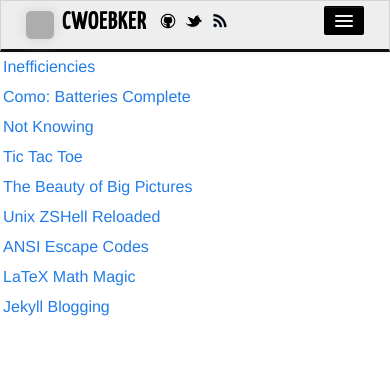
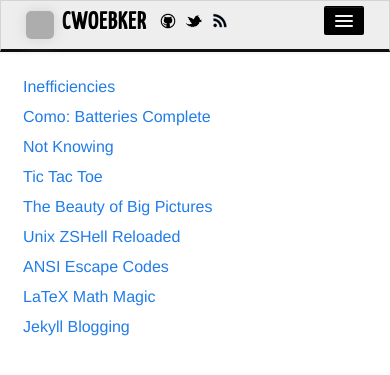
Before and after one commit to cwoebker/.com, a Jekyll site: the page built from index.markdown, in a window 390 px wide. Shown: the top 375 px of the page. Built offline with Jekyll 4.4.1, drawn with Linux system fonts in a browser that asks for light colours; nearby versions of some CDN libraries; Markdown is read by kramdown in place of the engine named in the settings; grey boxes are pictures that could not be loaded.

Commit message:
fixed page padding

```diff
--- a/assets/css/styles.css
+++ b/assets/css/styles.css
@@ -80,6 +80,8 @@ hr{
   position: relative;
   margin-left: auto;
   margin-right: auto;
+  padding-right: 20px;
+  padding-left: 20px;
   width: auto;
   max-width: 800px;
   z-index: 0;
@@ -569,11 +571,6 @@ footer[role="contentinfo"] nav ul li:last-child {
 
 @media (max-width: 767px) {
 
-  .content{
-    padding-top: 0px;
-    margin-top: -20px;
-  }
-
   #sidebar_ad {
     display: none;
   }
```
